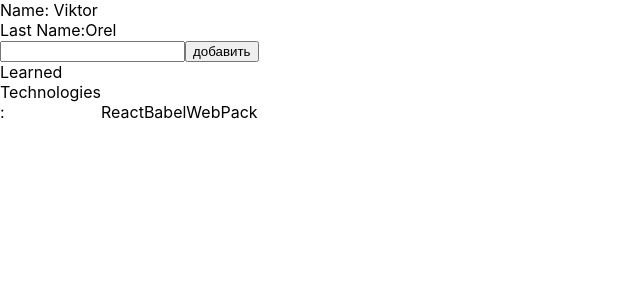
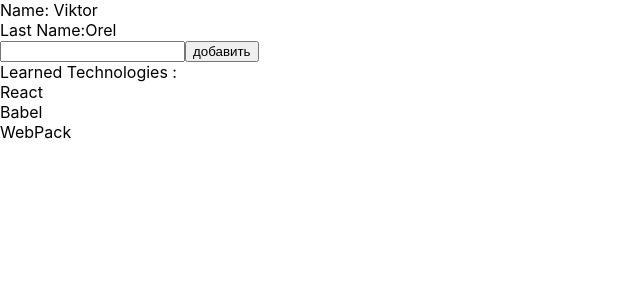
Before and after one commit to Orel-Viktor/homeWork26React, a React (Create React App) app: page / in a window 1280 px wide. Shown: the top 300 px of the page, without its empty margins (0-640 px from the left). Built offline with nearby package versions, Linux system fonts and the light colour scheme.

Commit message:
home-work27

```diff
--- a/src/Card.scss
+++ b/src/Card.scss
@@ -1,12 +1,12 @@
 .card-inner{
 
     &__technologies{
-        width:20%;
         display: flex;
-        align-items: flex-end;
+        flex-direction: column;
     }
     &__technologies-item{
         width: 30%;
         display: flex;
+        margin-right: 5px;
     }
 }
```
